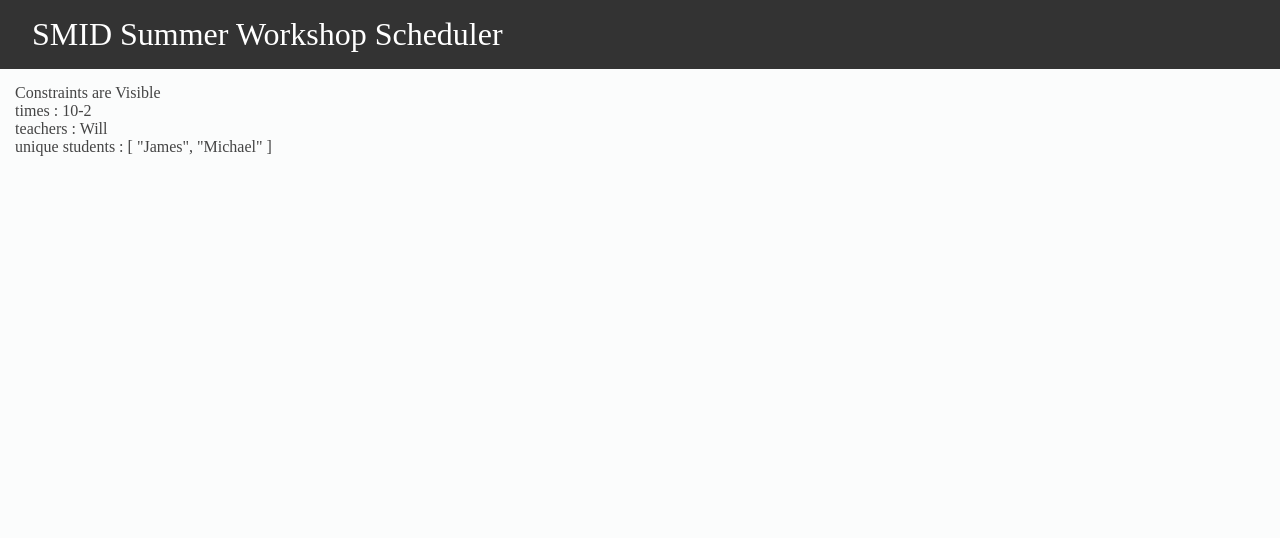
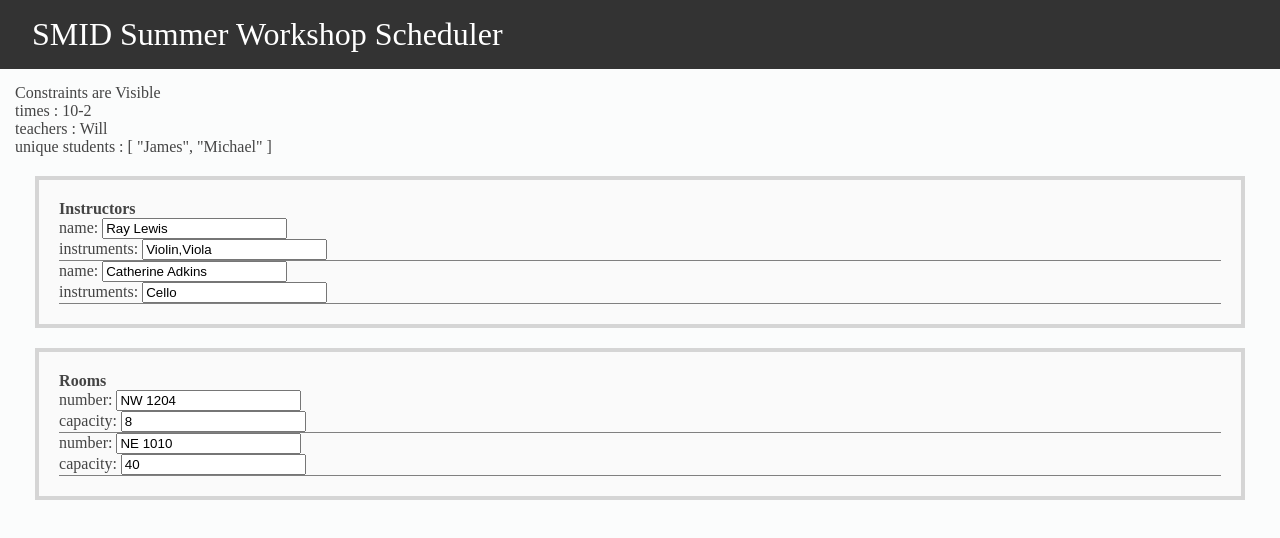
Before and after one commit to leapwill/cs4485-workshop-scheduler, a plain HTML site: page webapp/index.html in a window 1280 px wide. Both pictures are taken after a click on the button "ENTER CONSTRAINTS". Drawn offline with nearby package versions, Linux system fonts and the light colour scheme.

Commit message:
Add basic constraint dynamic forms and format JS

```diff
--- a/webapp/app.js
+++ b/webapp/app.js
@@ -2,14 +2,14 @@ let app = new Vue({
     el: '#app',
     data: {
         message: "Hello World!",
-        app1Visible:true
+        app1Visible: true
     },
     methods: {
-        selectConstraints: function(){
+        selectConstraints: function () {
             constraintComponent.constraintsVisible = true;
             app.app1Visible = false;
         },
-        selectSchedule: function(){
+        selectSchedule: function () {
             scheduleComponent.scheduleVisible = true;
             app.app1Visible = false;
         },
@@ -19,20 +19,31 @@ let app = new Vue({
 Vue.component('constraintitem', {
     props: ['constraint'],
     template:
-    `<div>{{constraint.type}} : {{constraint.value}}</div>`
+        `<div>{{constraint.type}} : {{constraint.value}}</div>`
 })
 
 let constraintComponent = new Vue({
+    // TODO: fetch existing constraints from server and fill in
     el: '#constraints',
     data: {
         constraintsVisible: false,
         //eventually the constraints will all be built and returned by reading
         //the list file
         constraints: [
-            {id: 0, type:'times', value:'10-2'},
-            {id: 1, type:'teachers', value:'Will'},
-            {id: 2, type:'unique students', value: ['James','Michael']}
-        ]
+            { id: 0, type: 'times', value: '10-2' },
+            { id: 1, type: 'teachers', value: 'Will' },
+            { id: 2, type: 'unique students', value: ['James', 'Michael'] }
+        ],
+        constraints2: {
+            'instructors': [
+                { id: 1000, 'name': 'Ray Lewis', instruments: ['Violin', 'Viola'] },
+                { id: 1001, 'name': 'Catherine Adkins', instruments: ['Cello'] }
+            ],
+            'rooms': [
+                { id: 2000, 'number': 'NW 1204', capacity: 8 },
+                { id: 2001, 'number': 'NE 1010', capacity: 40 }
+            ]
+        }
     }
 })
 
--- a/webapp/index.html
+++ b/webapp/index.html
@@ -14,8 +14,8 @@
         SMID Summer Workshop Scheduler
     </header>
     <div id="content">
-        <div id="app">
-            <div v-if="app1Visible">
+        <!-- Homepage -->
+        <div id="app" v-if="app1Visible">
             {{ message }}
             <br>
             <div class="panel flex">
@@ -36,14 +36,28 @@
                 </div>
             </div>
         </div>
-        </div>
-        <div id="constraints">
-            <div v-if="constraintsVisible">
+        <!-- Constraints input page -->
+        <div id="constraints" v-if="constraintsVisible">
             Constraints are Visible
             <constraintItem v-for="item in constraints" v-bind:constraint="item" v-bind:key="item.id">
             </constraintItem>
+            <!-- TODO: maybe make this page a <form> with <section>s for easier submitting to server -->
+            <div v-for="(cons, ctype) in constraints2" class="panel">
+                <div style="text-transform: capitalize;"><strong>{{ ctype }}</strong></div>
+                <div v-for="item in cons" style="border-bottom: 1px solid gray;">
+                    <!-- TODO: remove inline styles -->
+                    <div v-for="(v, k) in item">
+                        <!-- TODO use id="{{item.id}}_{{k}}" for Vue form stuff -->
+                        <div v-if="k === 'id'" style="display: none;">{{ v }}</div>
+                        <div v-else>{{ k }}: <input type="text" :value="v"></div>
+                        <!-- TODO: use other types of input for arrays -->
+                    </div>
+                    <!-- TODO: button to delete this row -->
+                </div>
+                <!-- TODO: button to add another row -->
             </div>
         </div>
+        <!-- Schedule results page -->
         <div id='schedule'>
             <div v-if="scheduleVisible">Schedule is Visible</div>
         </div>
```
Lines whose indentation alone changed are shown as unchanged.
